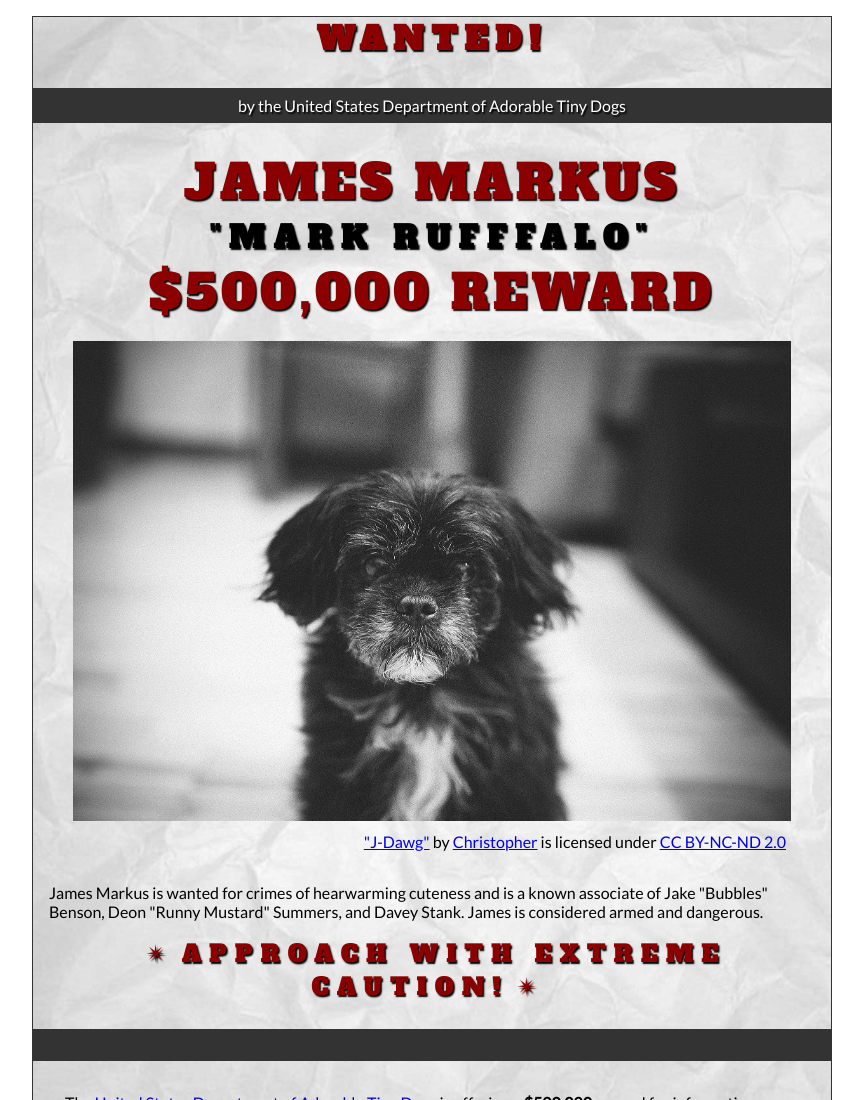
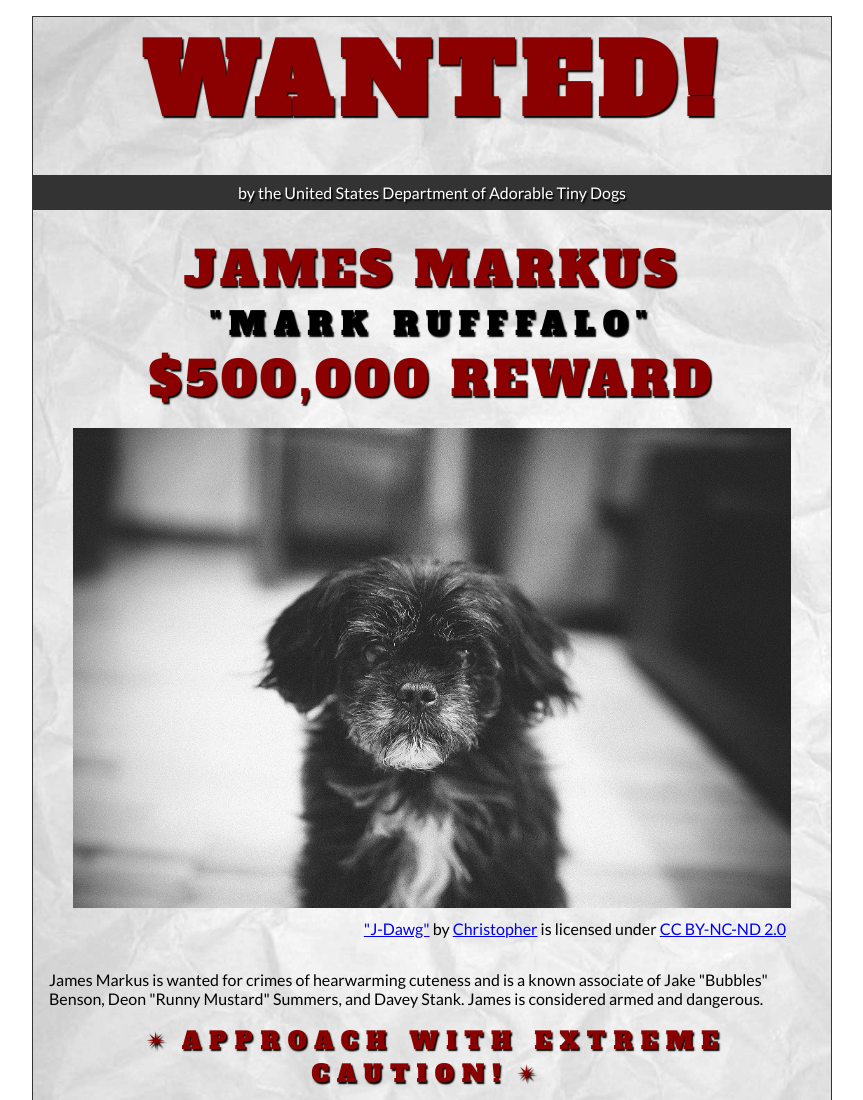
Before and after one commit to Cadek3/web-fundamentals, a plain HTML site: page wanted-poster/index.html in a window 1280 px wide. Shown: the top 1100 px of the page, without its empty margins (208-1071 px from the left). Drawn offline with Linux system fonts and the light colour scheme; files whose address does not match are found by name.

Commit message:
finalTurnIn

```diff
--- a/wanted-poster/css/style.css
+++ b/wanted-poster/css/style.css
@@ -56,7 +56,7 @@ main {
 
 h1 {
     text-transform: uppercase;
-    font-size: rem;
+    font-size: 6rem;
     margin: 0;
     letter-spacing: .5rem;
     color:darkred;
```
